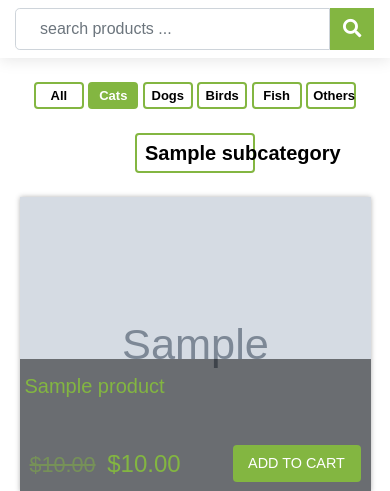
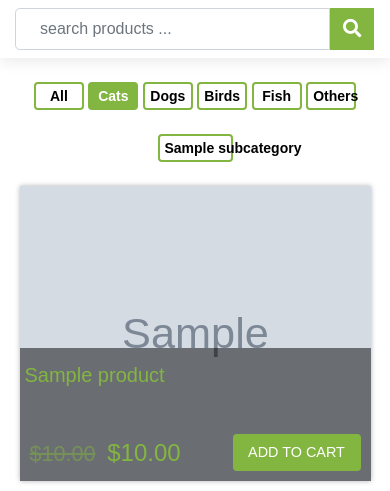
Before and after one commit to mostafanawam/e_commerce, a Django app: page /products/?category=Cats in a window 390 px wide. Shown: the part 170-661 px from the top of the page. Run offline with Django 4.2, Linux system fonts and the light colour scheme; a user stored in the database is signed in; data comes from the database, SQL or seed files in the repository; tables that the repository leaves empty hold one stand-in row (values such as "Sample post"); grey boxes marked "Sample" are stand-in pictures; parts of the project's set-up code (start-up, migrations or seed data) failed here and were passed over; some libraries are stand-ins or nearby versions; some web fonts are replaced.

Commit message:
update sub cat style

```diff
--- a/assets/css/shop-home.css
+++ b/assets/css/shop-home.css
@@ -1850,9 +1850,9 @@ input[type=radio] {
     border: 2px solid var(--green3);
     background-color: transparent;
     color: black;
-    padding: 8px;
-    font-size: 20px;
-    width: 120px;
+    padding: 6px;
+    font-size: 18px;
+    width: 100px;
     /* Adjust the font-size as needed */
 }
 
@@ -1877,8 +1877,13 @@ input[type=radio] {
 @media only screen and (max-width: 600px) {
     .badge-green {
         padding: 5px;
-        font-size: 13px;
+        font-size: 14px;
         width: 50px;
+    }
+    .badge-sub {
+        padding: 5px;
+        font-size: 14px;
+        width: 75px;
     }
     .about-section-box .prod-details-img {
         width: 100%;
```
